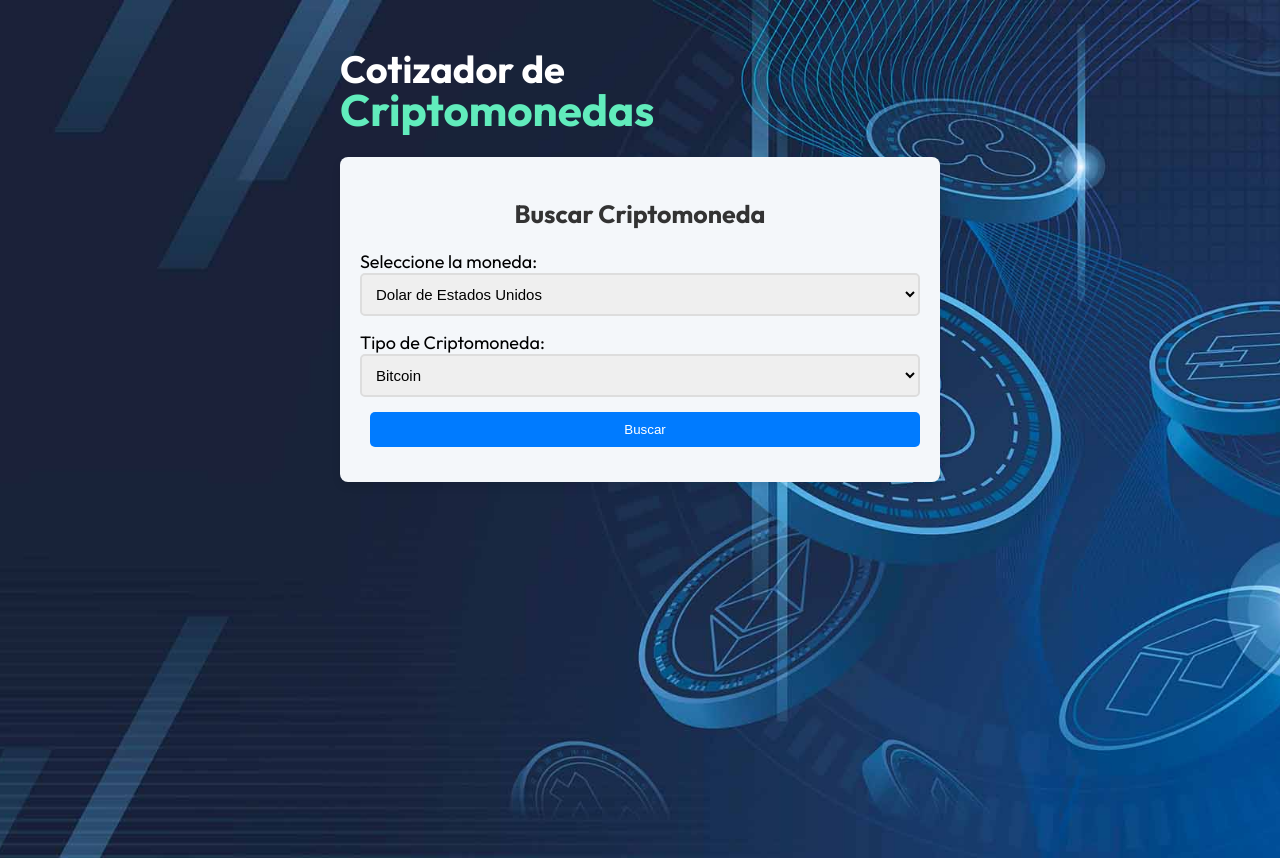
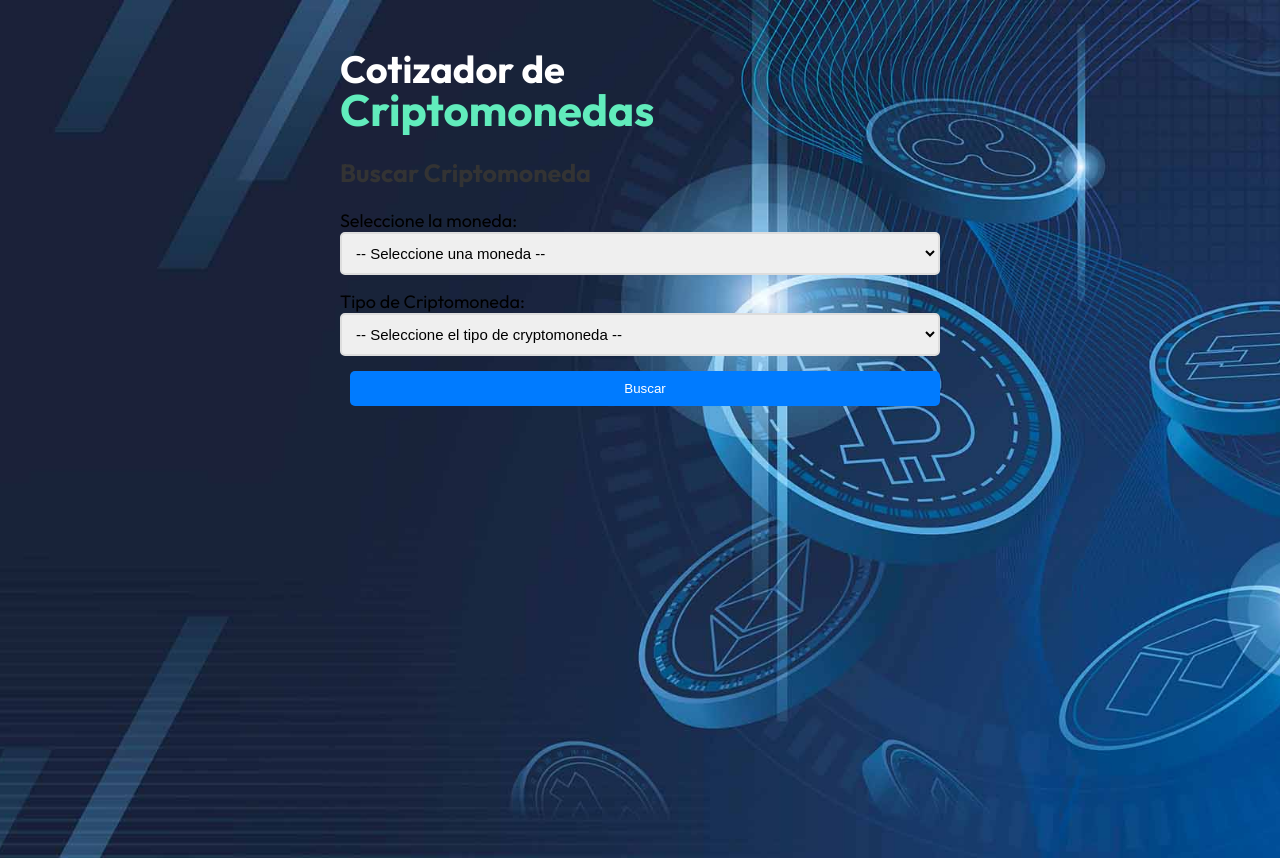
Before and after one commit to gabrielciprianoo/cripto, a React (Vite) app: page / in a window 1280 px wide. Built offline with nearby package versions, Linux system fonts and the light colour scheme.

Commit message:
💄 updated form styles

```diff
--- a/src/components/CriptoSearchForm.tsx
+++ b/src/components/CriptoSearchForm.tsx
@@ -1,38 +1,21 @@
-// CriptoSearchForm.tsx
-import React, { useState } from 'react';
+
 import { currencies } from '../data';
 
-type CryptoType = 'Bitcoin' | 'Ethereum' | 'Litecoin'; // Puedes agregar más tipos según lo necesites
-
 export default function CriptoSearchForm() {
-  const [selectedCurrency, setSelectedCurrency] = useState<string>('USD');
-  const [selectedCryptoType, setSelectedCryptoType] = useState<CryptoType>('Bitcoin');
-  const [error, setError] = useState<string>('');
-
-  const handleSubmit = (e: React.FormEvent) => {
-    e.preventDefault();
-
-    setError('');
-    // Lógica de búsqueda de criptomonedas aquí
-
-    console.log('Moneda seleccionada: ', selectedCurrency);
-    console.log('Tipo de criptomoneda: ', selectedCryptoType);
-  };
 
   return (
-    <div className="crypto-form-container container">
+    <>
       <h2>Buscar Criptomoneda</h2>
-      <form onSubmit={handleSubmit} className="crypto-search-form">
+      <form  className="crypto-search-form">
         <div className="select-container">
           <label htmlFor="currency" className="select-label">
             Seleccione la moneda:
           </label>
           <select
             id="currency"
-            value={selectedCurrency}
-            onChange={(e) => setSelectedCurrency(e.target.value)}
             className="crypto-select"
           >
+            <option value="">-- Seleccione una moneda --</option>
             {currencies.map((currency) => (
               <option key={currency.code} value={currency.code}>
                 {currency.name}
@@ -47,10 +30,9 @@ export default function CriptoSearchForm() {
           </label>
           <select
             id="cryptoType"
-            value={selectedCryptoType}
-            onChange={(e) => setSelectedCryptoType(e.target.value as CryptoType)}
             className="crypto-select"
           >
+            <option value="">-- Seleccione el tipo de cryptomoneda --</option>
             <option value="Bitcoin">Bitcoin</option>
             <option value="Ethereum">Ethereum</option>
             <option value="Litecoin">Litecoin</option>
@@ -62,7 +44,8 @@ export default function CriptoSearchForm() {
           Buscar
         </button>
       </form>
-      {error && <p className="error-message">{error}</p>}
-    </div>
+
+    </>
   );
+
 }
```
